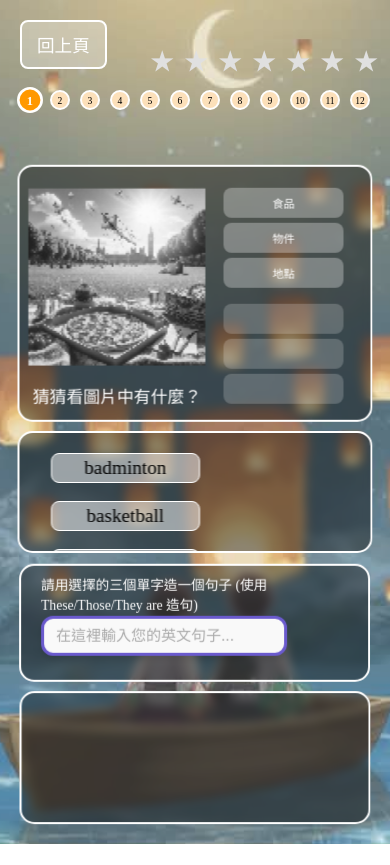
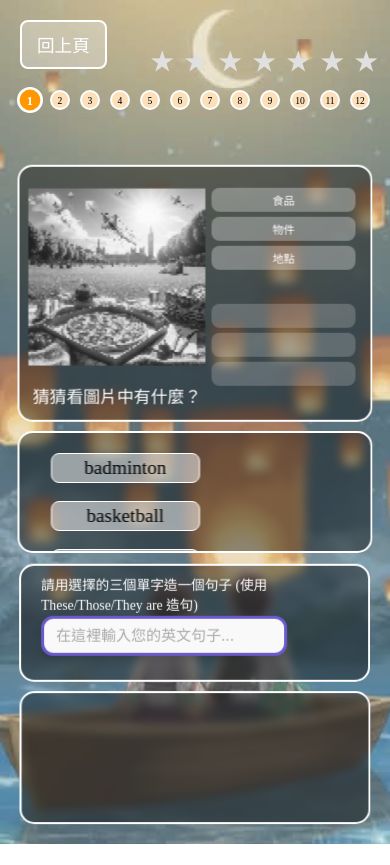
Before and after one commit to lyekai/word_game_v100, a Flask app: page /hard in a window 390 px wide. Run offline with Flask 3, Linux system fonts and the light colour scheme.

Commit message:
Update hard_mode.css

```diff
--- a/static/css/hard_mode.css
+++ b/static/css/hard_mode.css
@@ -759,13 +759,13 @@ a {
     }
 
     .tip-box {
-        width: 120px;
-        height: 25px;
+        height: 25%;
+        min-height: 20px;
         font-size: 0.7em;
     }
     .answer-box {
-        width: 120px;
-        height: 25px;
+        height: 25%;
+        min-height: 20px;
         font-size: 0.7em;
     }
     #feedback-container {
```
